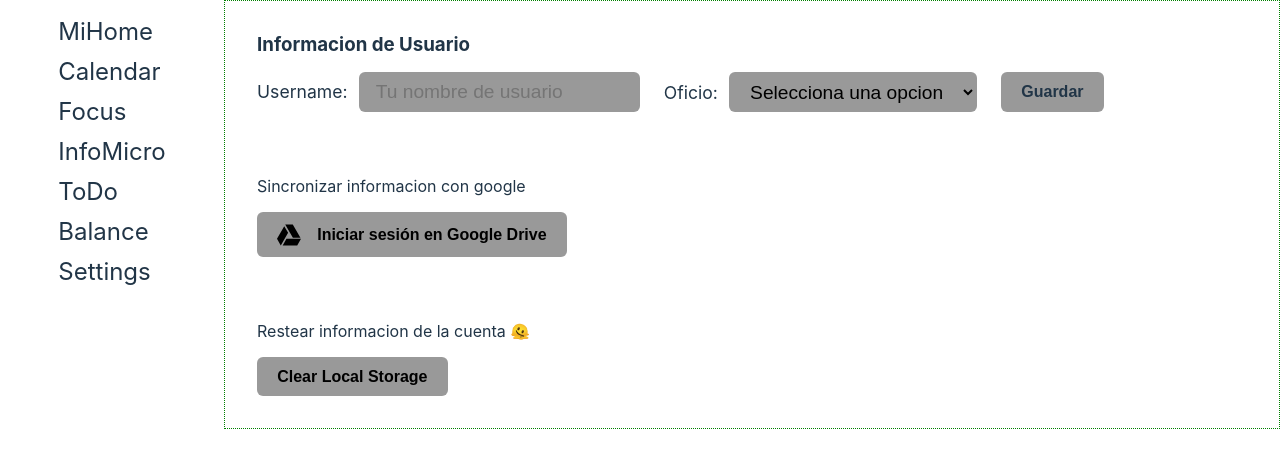
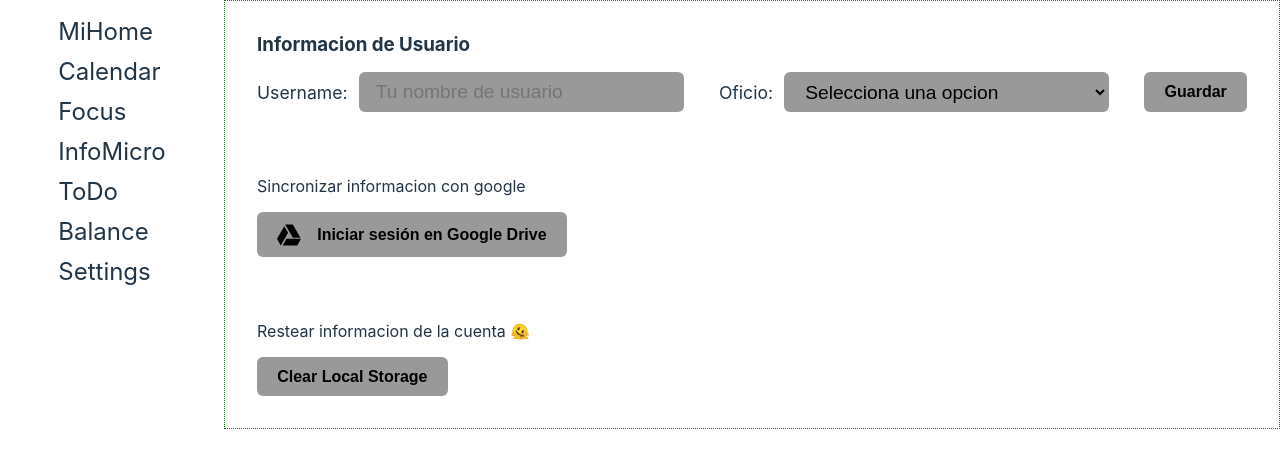
Before and after one commit to IaconoG/Proyecto-Bootcamp-de-React--CF, a React (Vite) app in the folder MiHome-Proyecto-Bootcamp-React-CF/: page /dashboard/settings in a window 1280 px wide. Shown: the top 468 px of the page. Built offline with nearby package versions, Linux system fonts and the light colour scheme.

Commit message:
fix form settings

```diff
--- a/MiHome-Proyecto-Bootcamp-React-CF/src/views/Settings/Settings.module.css
+++ b/MiHome-Proyecto-Bootcamp-React-CF/src/views/Settings/Settings.module.css
@@ -16,22 +16,26 @@
 /* User */
 .form {
   width: 100%;
+  max-width: 1000px;
   display: flex;
-  flex-wrap: wrap;
-  gap: 0.5rem 1.5rem;
+  justify-content: space-between;
+  align-items: center;
+  gap: 0.5rem 0;
   border-radius: 8px;
+}
+
+.label {
+  font-size: 1.1rem;
+  display: flex;
   align-items: center;
 }
 
-.form label {
-  font-size: 1.1rem;
-}
-.form label span {
-  min-width: 90px;
-}
-
-.form label input:not([type='submit']),
-.form label select {
+.input,
+.select {
+  flex-grow: 2; /* Permitir que el input/select crezca más */
+  flex-shrink: 1;
+  min-width: 0;
+  width: 325px;
   height: 2.5rem;
   margin-left: 0.7rem;
   border-radius: 6px;
@@ -39,38 +43,45 @@
   background-color: rgba(0, 0, 0, 0.4);
   padding-inline: 1rem;
   font-size: 1.2rem;
-  transition: border-color 0.2s ease;
 }
 
-.form label input:focus {
-  border-color: rgba(222, 184, 135, 0.9);
+.select option {
+  font-size: 1rem;
 }
 
-.errorFormContainer {
+.messageFormContainer {
   align-self: center;
   width: fit-content;
   padding: 0.5rem 1rem;
   border-radius: 6px;
+}
+.errorMessageContainer {
   background-color: rgba(255, 0, 0, 0.3);
 }
+.submitMessageContianer {
+  background-color: rgba(0, 255, 0, 0.3);
+}
 
-.paragraphErroForm {
+.paragraphMessageForm {
   font-weight: 600;
 }
 
-@media (max-width: 1024px) {
-  .form label {
+@media (max-width: 1240px) {
+  .form {
+    flex-direction: column;
+    align-items: start;
+  }
+  .label {
     width: 100%;
-    display: flex;
-    align-items: center;
-    justify-content: space-between;
   }
-  .form label input:not([type='submit']),
-  .form label select {
-    width: 85%;
-    flex-shrink: 1;
+  .label span {
+    display: inline-block;
+    min-width: 90px;
   }
-
+  .input,
+  .select {
+    flex-grow: 1;
+  }
   .submitBtn {
     margin-left: auto;
   }
--- a/MiHome-Proyecto-Bootcamp-React-CF/src/views/Settings/index.tsx
+++ b/MiHome-Proyecto-Bootcamp-React-CF/src/views/Settings/index.tsx
@@ -1,4 +1,5 @@
 import { SubmitHandler, useForm } from 'react-hook-form';
+import { useEffect, useState } from 'react';
 
 import styles from './Settings.module.css';
 import { FaGoogleDrive } from 'react-icons/fa';
@@ -6,8 +7,6 @@ import { FaGoogleDrive } from 'react-icons/fa';
 import { UserData } from '../../utils/types';
 
 import useUserDataFromStorage from '../../hooks/useUserDataFromStorage';
-
-import { useEffect } from 'react';
 
 // FIXME: Eliminar este método, solo es de preuba
 const handleClickClearWidgetFromLocalStorage = () => {
@@ -23,16 +22,27 @@ const Settings = (): JSX.Element => {
     formState: { errors },
     setValue,
   } = useForm<UserData>();
+  const [isFormUpdated, setIsFormUpdated] = useState(false);
 
   useEffect(() => {
-    setValue('username', getUserName());
-    setValue('oficio', getUserOficio());
-  }, [setValue]); // FIXME: Porque me pide las otras dependencias?
+    try {
+      setValue('username', getUserName());
+      setValue('oficio', getUserOficio());
+    } catch (error) {
+      console.error('Error al obtener la informacion del usuario', error);
+    }
+  }, [setValue, getUserName, getUserOficio]);
 
-  // const onSubmit = (data: DataFormUser) => {
   const handleSubmitForm: SubmitHandler<UserData> = (data) => {
+    if (data.username === getUserName() && data.oficio === getUserOficio()) return;
+
     addUserName(data.username);
     addUserOficio(data.oficio);
+    setIsFormUpdated(true);
+
+    setTimeout(() => {
+      setIsFormUpdated(false);
+    }, 1500);
   };
 
   return (
@@ -40,17 +50,19 @@ const Settings = (): JSX.Element => {
       <div className={styles.container}>
         <h3 className={styles.title}>Informacion de Usuario</h3>
         <form onSubmit={handleSubmit(handleSubmitForm)} className={styles.form}>
-          <label htmlFor="username">
+          <label htmlFor="username" className={styles.label}>
             <span>Username:</span>
             <input
               type="text"
-              {...register('username', { maxLength: 20 })}
+              {...register('username', { maxLength: 36 })}
               placeholder="Tu nombre de usuario"
+              className={styles.input}
+              maxLength={30}
             />
           </label>
-          <label htmlFor="oficio">
+          <label htmlFor="oficio" className={styles.label}>
             <span>Oficio:</span>
-            <select {...register('oficio')}>
+            <select {...register('oficio')} className={styles.select}>
               <option value="" defaultChecked>
                 Selecciona una opcion
               </option>
@@ -59,20 +71,27 @@ const Settings = (): JSX.Element => {
               <option value="otro">Otro</option>
             </select>
           </label>
-          <input type="submit" value="Guardar" className={styles.submitBtn} />
+          <button type="submit" value="Guardar" className={styles.submitBtn}>
+            Guardar
+          </button>
         </form>
         {errors.username && (
-          <div className={styles.errorFormContainer}>
-            <p className={styles.paragraphErroForm}>
+          <div className={styles.messageFormContainer + ' ' + styles.errorMessageContainer}>
+            <p className={styles.paragraphMessageForm}>
               El nombre de usuario no puede tener más de 20 caracteres.
             </p>
+          </div>
+        )}
+        {isFormUpdated && (
+          <div className={styles.messageFormContainer + ' ' + styles.submitMessageContianer}>
+            <p className={styles.paragraphMessageForm}>Formulario Actualizado</p>
           </div>
         )}
       </div>
       <div className={styles.container}>
         <p>Sincronizar informacion con google</p>
         <button>
-          {/* XXX: Imposible :(, pense q era mas simple*/}
+          {/* XXX: Imposible :'(, pense q era mas simple*/}
           {/* TODO: Seguir buscando info y leer sobre firebase */}
           <FaGoogleDrive className={styles.googleIcon} />
           <span>Iniciar sesión en Google Drive</span>
```
